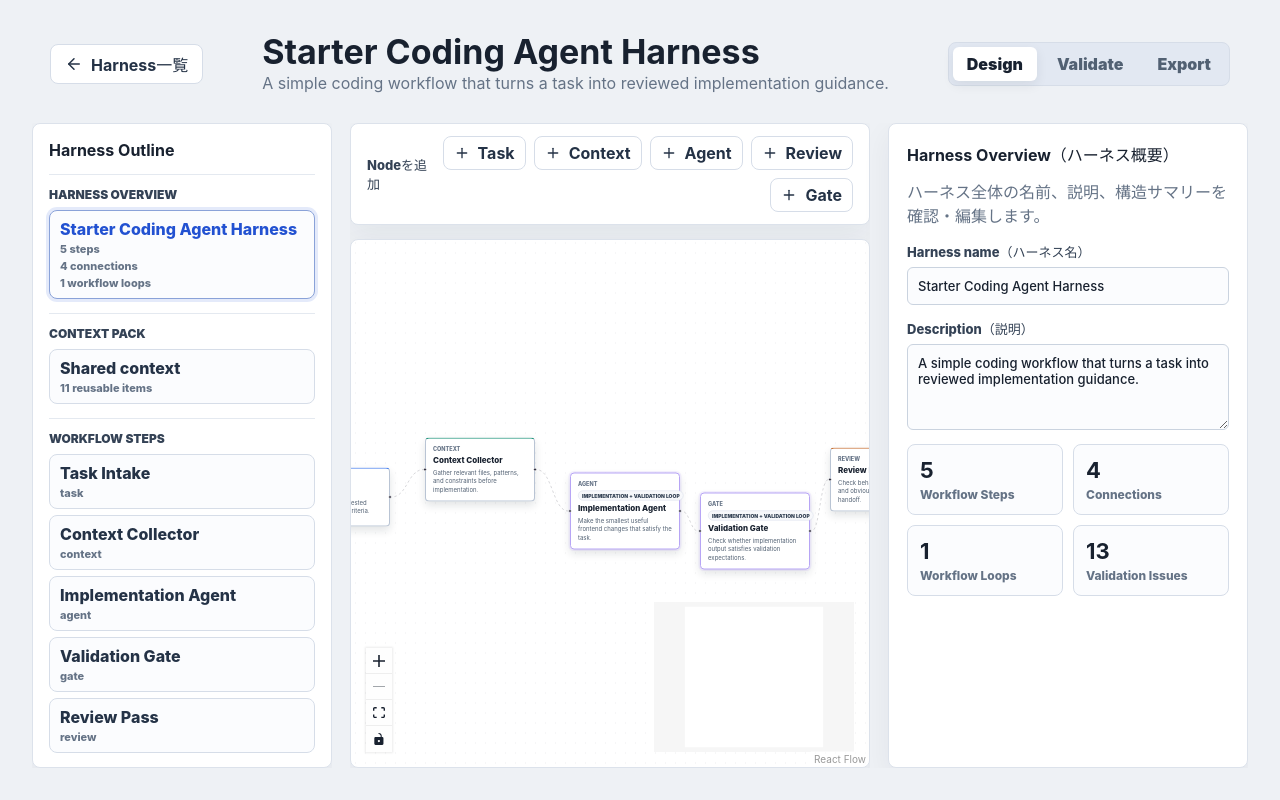
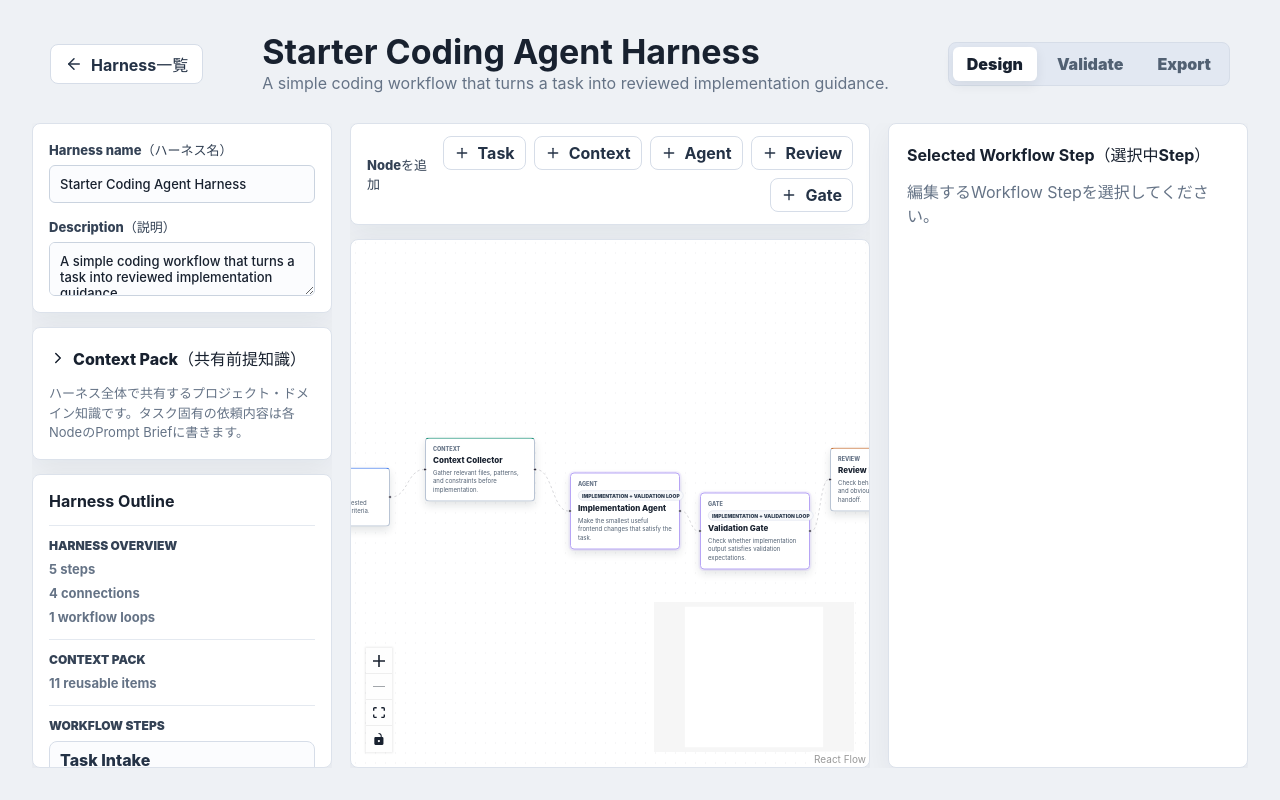
Before and after one commit to tonny-lec/harness-studio, a React (Vite) app: page / in a window 1280 px wide. Both pictures are taken after a click on the button 341 px from the left and 211 px from the top of the page. Built offline with nearby package versions, Linux system fonts and the light colour scheme.

Commit message:
Revert "Refine design workspace inspectors"
This reverts commit f3cef608d61b329cace6c510c291af060bd2271e.

```diff
--- a/src/App.tsx
+++ b/src/App.tsx
@@ -1,11 +1,11 @@
-import { useEffect, useState } from "react";
+import { useState } from "react";
 import { ArrowLeft } from "lucide-react";
-import { ContextPackInspector } from "./components/ContextPackInspector";
+import { ContextPackEditor } from "./components/ContextPackEditor";
 import { ExportPreview } from "./components/ExportPreview";
 import { HarnessCanvas } from "./components/HarnessCanvas";
 import { HarnessList } from "./components/HarnessList";
+import { HarnessMetadataEditor } from "./components/HarnessMetadataEditor";
 import { HarnessOutline } from "./components/HarnessOutline";
-import { HarnessOverviewInspector } from "./components/HarnessOverviewInspector";
 import { HarnessValidationPanel } from "./components/HarnessValidationPanel";
 import { NodeAddToolbar } from "./components/NodeAddToolbar";
 import { NodeEditor } from "./components/NodeEditor";
@@ -17,12 +17,10 @@ import { useHarnessStore } from "./store/harnessStore";
 import { validateHarness } from "./utils/validateHarness";
 
 type WorkspaceTab = "design" | "validate" | "export";
-type OverviewSelection = "harness" | "context" | null;
 
 export default function App() {
   const [selectedLoopId, setSelectedLoopId] = useState<string | null>(null);
   const [activeTab, setActiveTab] = useState<WorkspaceTab>("design");
-  const [selectedOverview, setSelectedOverview] = useState<OverviewSelection>("harness");
   const {
     harnesses,
     selectedHarnessId,
@@ -59,11 +57,6 @@ export default function App() {
     selectedHarness?.nodes.find((node) => node.id === selectedEdge?.target) ?? null;
   const validationIssues = selectedHarness ? validateHarness(selectedHarness) : [];
 
-  useEffect(() => {
-    setSelectedOverview("harness");
-    setSelectedLoopId(null);
-  }, [selectedHarnessId]);
-
   if (!selectedHarness) {
     return (
       <HarnessList
@@ -76,29 +69,19 @@ export default function App() {
   }
 
   const handleSelectNode = (nodeId: string | null) => {
-    setSelectedOverview(null);
     setSelectedLoopId(null);
     selectNode(nodeId);
   };
 
   const handleSelectEdge = (edgeId: string | null) => {
-    setSelectedOverview(null);
     setSelectedLoopId(null);
     selectEdge(edgeId);
   };
 
   const handleSelectLoop = (loopId: string | null) => {
-    setSelectedOverview(null);
     selectNode(null);
     selectEdge(null);
     setSelectedLoopId(loopId);
-  };
-
-  const handleSelectOverview = (selection: Exclude<OverviewSelection, null>) => {
-    selectNode(null);
-    selectEdge(null);
-    setSelectedLoopId(null);
-    setSelectedOverview(selection);
   };
 
   const handleAddLoop = () => {
@@ -141,15 +124,18 @@ export default function App() {
       {activeTab === "design" && (
         <div className="workspace-design-layout">
           <aside className="workspace-left-panel">
+            <HarnessMetadataEditor harness={selectedHarness} onChange={updateHarness} />
+            <ContextPackEditor
+              harnessId={selectedHarness.id}
+              contextPack={selectedHarness.contextPack}
+              onChange={updateContextPack}
+            />
             <HarnessOutline
               harness={selectedHarness}
               issues={validationIssues}
-              selectedOverview={selectedOverview}
               selectedNodeId={selectedNodeId}
               selectedEdgeId={selectedEdgeId}
               selectedLoopId={selectedLoopId}
-              onSelectHarnessOverview={() => handleSelectOverview("harness")}
-              onSelectContextPack={() => handleSelectOverview("context")}
               onSelectNode={handleSelectNode}
               onSelectEdge={handleSelectEdge}
               onSelectLoop={handleSelectLoop}
@@ -181,19 +167,7 @@ export default function App() {
             />
           </section>
 
-          {selectedOverview === "harness" ? (
-            <HarnessOverviewInspector
-              harness={selectedHarness}
-              issues={validationIssues}
-              onChange={updateHarness}
-            />
-          ) : selectedOverview === "context" ? (
-            <ContextPackInspector
-              harnessId={selectedHarness.id}
-              contextPack={selectedHarness.contextPack}
-              onChange={updateContextPack}
-            />
-          ) : selectedEdge ? (
+          {selectedEdge ? (
             <SelectedConnectionEditor
               edge={selectedEdge}
               sourceNode={selectedEdgeSource}
--- a/src/components/ContextPackEditor.tsx
+++ b/src/components/ContextPackEditor.tsx
@@ -6,7 +6,6 @@ type ContextPackEditorProps = {
   harnessId: string;
   contextPack: ContextPack;
   onChange: (updates: Partial<ContextPack>) => void;
-  defaultOpen?: boolean;
 };
 
 const parseLines = (value: string) =>
@@ -55,13 +54,8 @@ const fieldPlaceholders: Record<keyof ContextPack, string> = {
     "例:\n- 古いlocalStorageデータには新しいfieldが存在しない可能性がある\n- React Flowのcontrolled stateではonNodesChange/onEdgesChangeが必要",
 };
 
-export function ContextPackEditor({
-  harnessId,
-  contextPack,
-  onChange,
-  defaultOpen = false,
-}: ContextPackEditorProps) {
-  const [isOpen, setIsOpen] = useState(defaultOpen);
+export function ContextPackEditor({ harnessId, contextPack, onChange }: ContextPackEditorProps) {
+  const [isOpen, setIsOpen] = useState(false);
   const [drafts, setDrafts] = useState(draftFromPack(contextPack));
 
   useEffect(() => {
--- a/src/components/ContextPackInspector.tsx
+++ /dev/null
@@ -1,29 +0,0 @@
-import type { ContextPack } from "../types/harness";
-import { ContextPackEditor } from "./ContextPackEditor";
-
-type ContextPackInspectorProps = {
-  harnessId: string;
-  contextPack: ContextPack;
-  onChange: (updates: Partial<ContextPack>) => void;
-};
-
-export function ContextPackInspector({
-  harnessId,
-  contextPack,
-  onChange,
-}: ContextPackInspectorProps) {
-  return (
-    <aside className="side-panel">
-      <h2>Context Pack（共有前提知識）</h2>
-      <p className="empty-state">
-        ハーネス全体で再利用するプロジェクト・ドメイン知識を編集します。
-      </p>
-      <ContextPackEditor
-        harnessId={harnessId}
-        contextPack={contextPack}
-        onChange={onChange}
-        defaultOpen
-      />
-    </aside>
-  );
-}
--- a/src/components/HarnessOutline.tsx
+++ b/src/components/HarnessOutline.tsx
@@ -4,12 +4,9 @@ import type { Harness, HarnessValidationIssue } from "../types/harness";
 type HarnessOutlineProps = {
   harness: Harness;
   issues: HarnessValidationIssue[];
-  selectedOverview: "harness" | "context" | null;
   selectedNodeId: string | null;
   selectedEdgeId: string | null;
   selectedLoopId: string | null;
-  onSelectHarnessOverview: () => void;
-  onSelectContextPack: () => void;
   onSelectNode: (nodeId: string) => void;
   onSelectEdge: (edgeId: string) => void;
   onSelectLoop: (loopId: string) => void;
@@ -34,12 +31,9 @@ const loopStatus = (issues: HarnessValidationIssue[], loopId: string) => {
 export function HarnessOutline({
   harness,
   issues,
-  selectedOverview,
   selectedNodeId,
   selectedEdgeId,
   selectedLoopId,
-  onSelectHarnessOverview,
-  onSelectContextPack,
   onSelectNode,
   onSelectEdge,
   onSelectLoop,
@@ -58,28 +52,14 @@ export function HarnessOutline({
 
       <section className="outline-section">
         <h3>Harness Overview</h3>
-        <button
-          className={selectedOverview === "harness" ? "outline-item is-selected" : "outline-item"}
-          type="button"
-          onClick={onSelectHarnessOverview}
-        >
-          <span>{harness.name}</span>
-          <small>{harness.nodes.length} steps</small>
-          <small>{harness.edges.length} connections</small>
-          <small>{harness.loops.length} workflow loops</small>
-        </button>
+        <p>{harness.nodes.length} steps</p>
+        <p>{harness.edges.length} connections</p>
+        <p>{harness.loops.length} workflow loops</p>
       </section>
 
       <section className="outline-section">
         <h3>Context Pack</h3>
-        <button
-          className={selectedOverview === "context" ? "outline-item is-selected" : "outline-item"}
-          type="button"
-          onClick={onSelectContextPack}
-        >
-          <span>Shared context</span>
-          <small>{contextPackCount} reusable items</small>
-        </button>
+        <p>{contextPackCount} reusable items</p>
       </section>
 
       <section className="outline-section">
--- a/src/components/HarnessOverviewInspector.tsx
+++ /dev/null
@@ -1,63 +0,0 @@
-import type { KeyboardEvent } from "react";
-import type { Harness, HarnessValidationIssue } from "../types/harness";
-
-type HarnessOverviewInspectorProps = {
-  harness: Harness;
-  issues: HarnessValidationIssue[];
-  onChange: (updates: Pick<Partial<Harness>, "name" | "description">) => void;
-};
-
-const stopKeyboardPropagation = (event: KeyboardEvent<HTMLInputElement | HTMLTextAreaElement>) => {
-  event.stopPropagation();
-};
-
-export function HarnessOverviewInspector({
-  harness,
-  issues,
-  onChange,
-}: HarnessOverviewInspectorProps) {
-  return (
-    <aside className="side-panel">
-      <h2>Harness Overview（ハーネス概要）</h2>
-      <p className="empty-state">ハーネス全体の名前、説明、構造サマリーを確認・編集します。</p>
-
-      <label>
-        Harness name（ハーネス名）
-        <input
-          value={harness.name}
-          onKeyDown={stopKeyboardPropagation}
-          onChange={(event) => onChange({ name: event.target.value })}
-        />
-      </label>
-
-      <label>
-        Description（説明）
-        <textarea
-          value={harness.description}
-          rows={4}
-          onKeyDown={stopKeyboardPropagation}
-          onChange={(event) => onChange({ description: event.target.value })}
-        />
-      </label>
-
-      <div className="overview-stats" aria-label="Harness summary（ハーネスサマリー）">
-        <span>
-          <strong>{harness.nodes.length}</strong>
-          Workflow Steps
-        </span>
-        <span>
-          <strong>{harness.edges.length}</strong>
-          Connections
-        </span>
-        <span>
-          <strong>{harness.loops.length}</strong>
-          Workflow Loops
-        </span>
-        <span>
-          <strong>{issues.length}</strong>
-          Validation Issues
-        </span>
-      </div>
-    </aside>
-  );
-}
--- a/src/components/NodeEditor.tsx
+++ b/src/components/NodeEditor.tsx
@@ -27,7 +27,9 @@ export function NodeEditor({ node, onChange, onDelete, children }: NodeEditorPro
   return (
     <aside className="side-panel">
       <h2>Selected Workflow Step（選択中Step）</h2>
-      <p className="empty-state">選択中Stepの基本情報、Prompt Brief、Step Contractを編集します。</p>
+      <p className="empty-state">
+        選択中Stepの基本情報だけを編集します。Prompt Briefはメイン領域で編集します。
+      </p>
       <label>
         Name（名前）
         <input
--- a/src/styles.css
+++ b/src/styles.css
@@ -505,39 +505,14 @@ h2 {
 }
 
 .side-panel .prompt-brief-panel,
-.side-panel .context-pack-panel,
 .side-panel .step-contract-panel {
   border: 1px solid #e4e9f0;
   box-shadow: none;
 }
 
 .side-panel .prompt-brief-grid,
-.side-panel .context-pack-grid,
 .side-panel .step-contract-grid {
   grid-template-columns: 1fr;
-}
-
-.overview-stats {
-  display: grid;
-  grid-template-columns: repeat(2, minmax(0, 1fr));
-  gap: 10px;
-}
-
-.overview-stats span {
-  display: grid;
-  gap: 4px;
-  padding: 12px;
-  color: #657386;
-  background: #fbfcfe;
-  border: 1px solid #d6dde8;
-  border-radius: 8px;
-  font-size: 12px;
-  font-weight: 800;
-}
-
-.overview-stats strong {
-  color: #18212f;
-  font-size: 22px;
 }
 
 .side-panel label {
```
